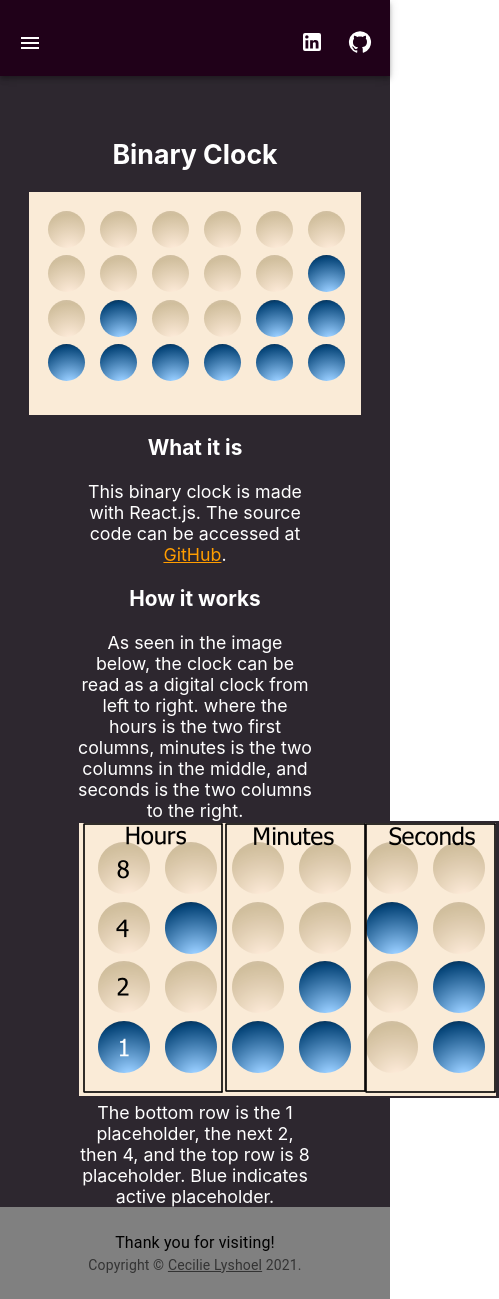
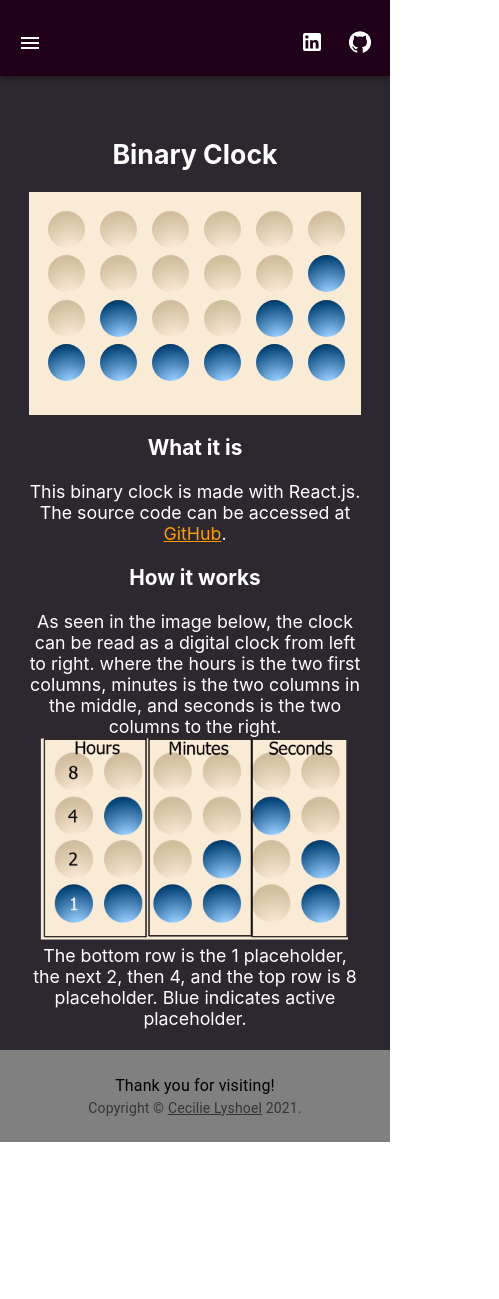
Before and after one commit to Elicice/Portfolio, a React (Create React App) app: page /#/Projects/BinaryClock in a window 390 px wide. Shown: the whole page, 499 px wide, since content can reach past the window. After the commit the page ends 1142 px from the top, so only its background shows below. Built offline with nearby package versions, Linux system fonts and the light colour scheme.

Commit message:
Changed size on image when small screen

```diff
--- a/src/ProjectBinaryClock.jsx
+++ b/src/ProjectBinaryClock.jsx
@@ -30,7 +30,7 @@ function ProjectBinaryClock(){
 
                 </section>
                 <section>
-                    <img src="./BinaryClockExplainedDetails.png" alt="Binary clock..." />
+                    <img src="./BinaryClockExplainedDetails.png" alt="Binary clock..." className="clockExplained"/>
                 </section>
                 <section>
                     The bottom row is the 1 placeholder, the next 2, then 4, and the top row is 8 placeholder. Blue indicates active placeholder.
--- a/src/projectBinaryClock.css
+++ b/src/projectBinaryClock.css
@@ -1,7 +1,8 @@
 
 .presentContent{
-    flex-wrap: initial;
+    flex-wrap: wrap;
     flex-direction: column;
+    flex-shrink: 2;
     display: flex;
     align-content: center;
     max-width: 60%;
@@ -10,3 +11,16 @@
 .clock{
     align-self: center;
 }
+
+.clockExplained{
+
+    width: 100%;
+    top: calc(50% - 200px);
+    left: calc(50% - 200px);
+}
+
+@media only screen and (max-width: 600px){
+    .clockExplained{
+        width: 310px;
+    }
+}
```
